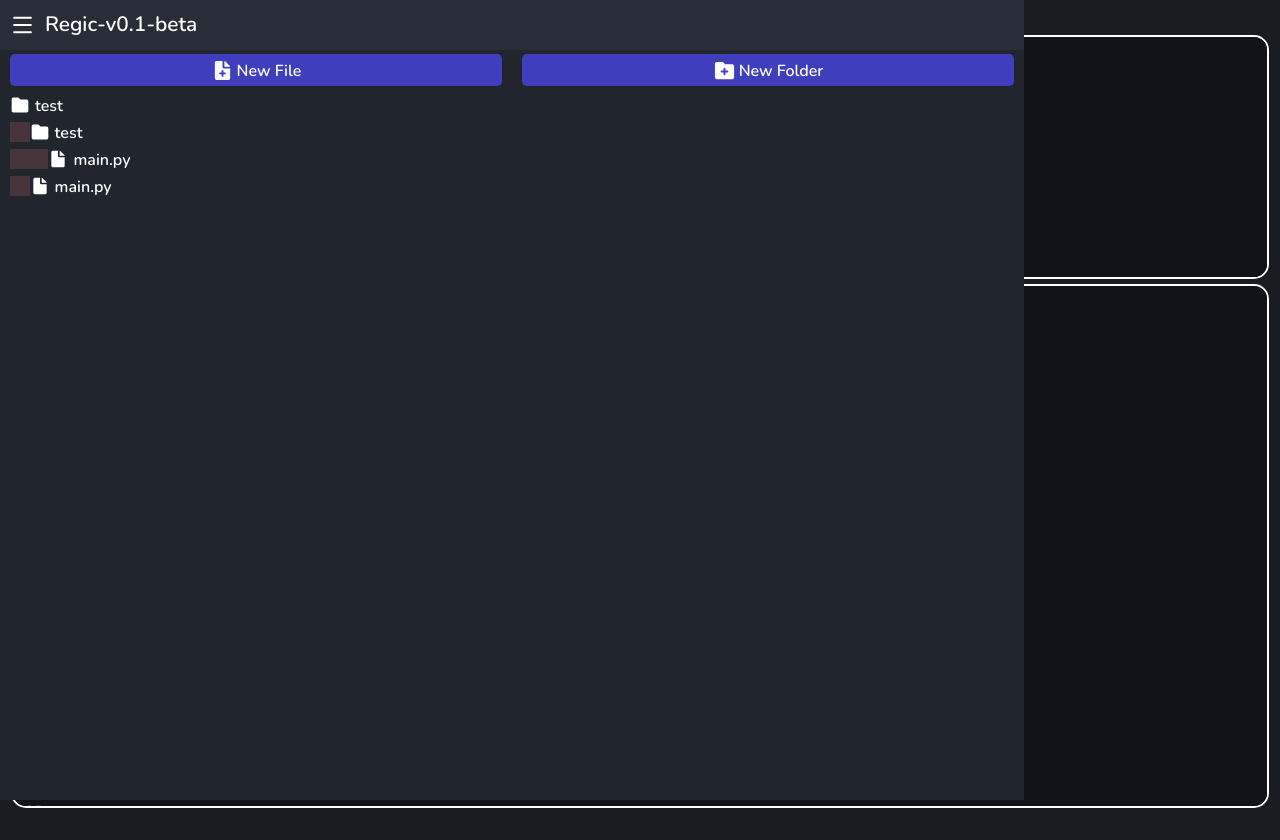
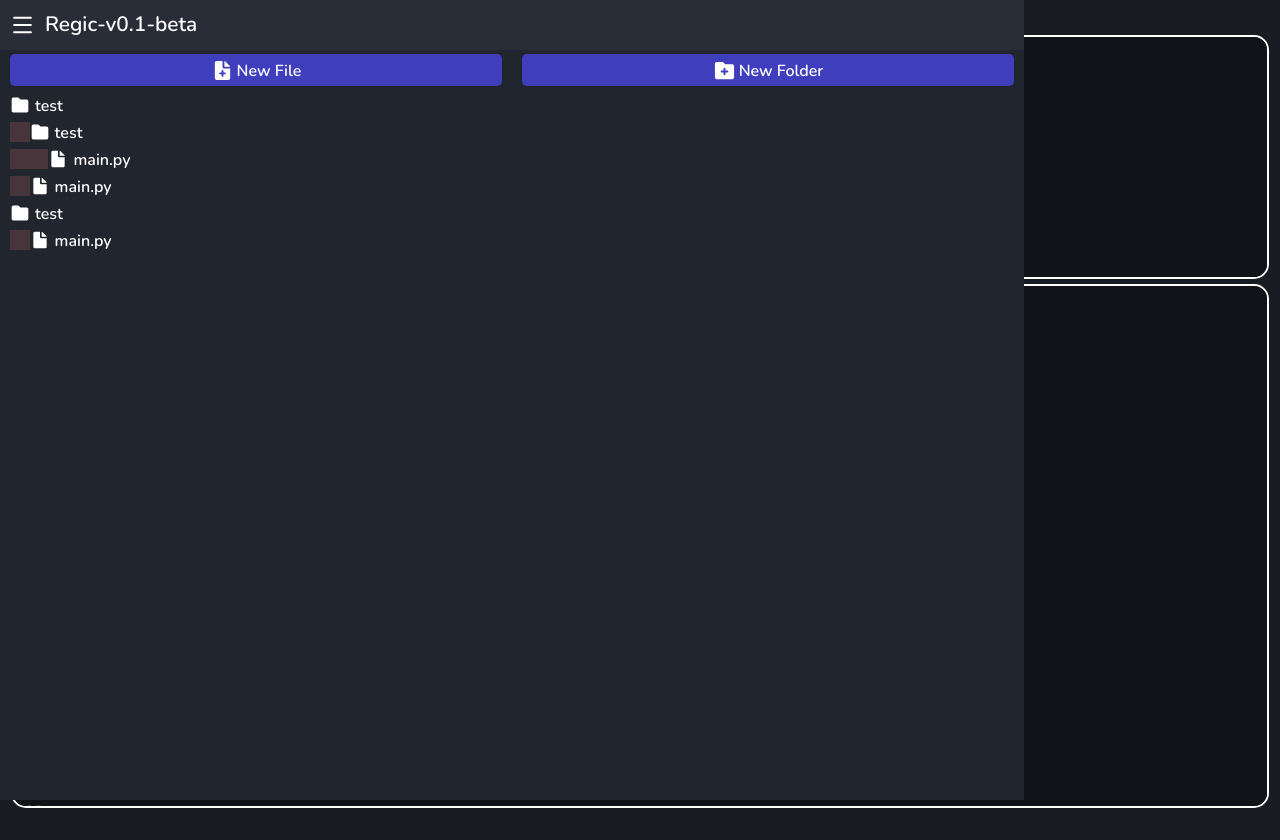
Before and after one commit to kisia0916/regic-v0.1-front, a React (Create React App) app: page / in a window 1280 px wide. Both pictures are taken after a click on the picture 12 px from the left and 12 px from the top of the page. Built offline with nearby package versions, Linux system fonts and the light colour scheme.

Commit message:
debug and ui update

```diff
--- a/src/components/DashboardMain/DashboardMain.css
+++ b/src/components/DashboardMain/DashboardMain.css
@@ -10,6 +10,7 @@
 }
 .dashboardTopBarTitle{
     color:rgb(195, 255, 0);
+    color: rgb(95, 95, 255);
     font-size: 190%;
     font-weight: 750;
     margin-left: 4%;
@@ -57,6 +58,7 @@
 }
 .selected{
     background-color: rgb(195, 255, 0);
+    background-color: rgb(95, 95, 255);
 }
 .dashboardTopSelectBarWarp{
     width: 100%;
--- a/src/components/DashboardMain/NewButtonMain/NewButtonMain.css
+++ b/src/components/DashboardMain/NewButtonMain/NewButtonMain.css
@@ -2,6 +2,7 @@
     width: 90%;
     height: 45px;
     background-color: rgb(195, 255, 0);
+    background-color:rgb(95, 95, 255);
     margin: auto;
     margin-top: 20px;
     border-radius: 50px;
--- a/src/components/EditorMain/FileViewerSpaceMain/FileViewerSpaceMain.tsx
+++ b/src/components/EditorMain/FileViewerSpaceMain/FileViewerSpaceMain.tsx
@@ -28,10 +28,14 @@ function FileViewerSpaceMain(props:{viewerStatus:"open"|"close",changeStatus:any
     const [folderStructure,setFolderStructure] = useState<any>([
         {id:"fo:2",isTop:true,type:"folder",name:"folderTest",status:"open",str:[{type:"folder",id:"fo:1"},{type:"file",id:"fi:1"}]},
         {id:"fo:1",isTop:false,type:"folder",name:"folderTest",status:"open",str:[{type:"file",id:"fi:1"}]},
+        {id:"fo:3",isTop:true,type:"folder",name:"folderTest",status:"open",str:[{type:"file",id:"fi:3"}]},
+
     ])
     const [fileStrructure,setFileStructure] = useState<any>([
         {id:"fi:1",type:"file",name:"main.py"},
-        {id:"fi:2",type:"file",name:"sub.py"}
+        {id:"fi:2",type:"file",name:"sub.py"},
+        {id:"fi:3",type:"file",name:"main.py"},
+        {id:"fi:4",type:"file",name:"sub.py"}
     ])
 
     const [nowSelectFolder,setNowSelectFolder] = useState<fileStructureInterface|folderStructureInterface>()
@@ -39,7 +43,7 @@ function FileViewerSpaceMain(props:{viewerStatus:"open"|"close",changeStatus:any
     const changeFolderState = (e:any)=>{
         const nowStructure = [...folderStructure]
         console.log(e.currentTarget.id)
-        const contentIndex:number = e.currentTarget.id.split(":")[1] as number
+        const contentIndex = folderStructure.findIndex((i:any)=>i.id === e.currentTarget.id)
         if (folderStructure[contentIndex].status === "open"){
             nowStructure[contentIndex].status = "close"
         }else{
@@ -86,7 +90,7 @@ function FileViewerSpaceMain(props:{viewerStatus:"open"|"close",changeStatus:any
                             let indent = i[0].map((x:any)=>{
                                 return x
                             })
-                            return i[2] === 'folder'?<div style={{display:"flex"}} id={`fileViewerIndex:${index}`} onClick={changeFolderState}>
+                            return i[2] === 'folder'?<div style={{display:"flex"}} id={i[3]} onClick={changeFolderState}>
                                 {indent}
                                 {i[1]}
                             </div>:<div style={{display:"flex"}} id={`fileViewerIndex:${index}`}>
--- a/src/components/EditorMain/FileViewerSpaceMain/createFileStructureMain.ts
+++ b/src/components/EditorMain/FileViewerSpaceMain/createFileStructureMain.ts
@@ -135,7 +135,7 @@ const createInFolderSrtructure = (setReturnElement:any,fileStructure:any,folderS
         indentNum+=1
         const content = folderStructure.find((i:any)=>i.id === s.id)
         const IndentSpace:React.ReactNode[] = createIndent(indentNum,FileIndent)
-        setReturnElement([IndentSpace,FileViewerFolder("test"),"folder"])
+        setReturnElement([IndentSpace,FileViewerFolder("test"),"folder",s.id])
         if (content){
             if (content.status === 'open')
                 content.str.forEach((i:any)=>{
@@ -154,7 +154,7 @@ export const createFileStructure3 = (fileStructure:any,folderStructure:any,FileI
     }
     folderStructure.forEach((i:any)=>{
         if (i.isTop){
-            setReturnElement([[],FileViewerFolder("test"),"folder"])
+            setReturnElement([[],FileViewerFolder("test"),"folder",i.id])
             if (i.status === "open"){
                 //内部フォルダ生成
                 i.str.forEach((s:any)=>{
```
Also changed, not shown: src/components/DashboardMain/DashboardMain.tsx (+11 -2 lines).
